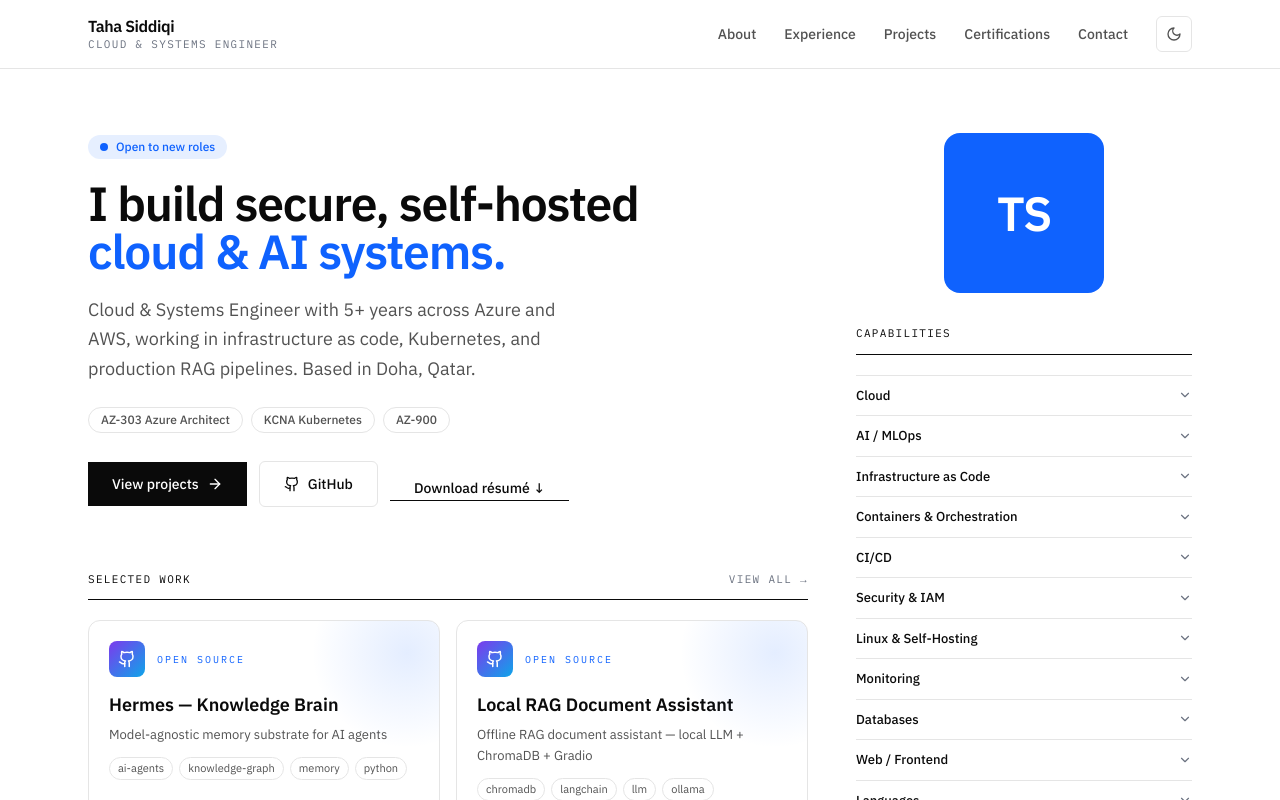
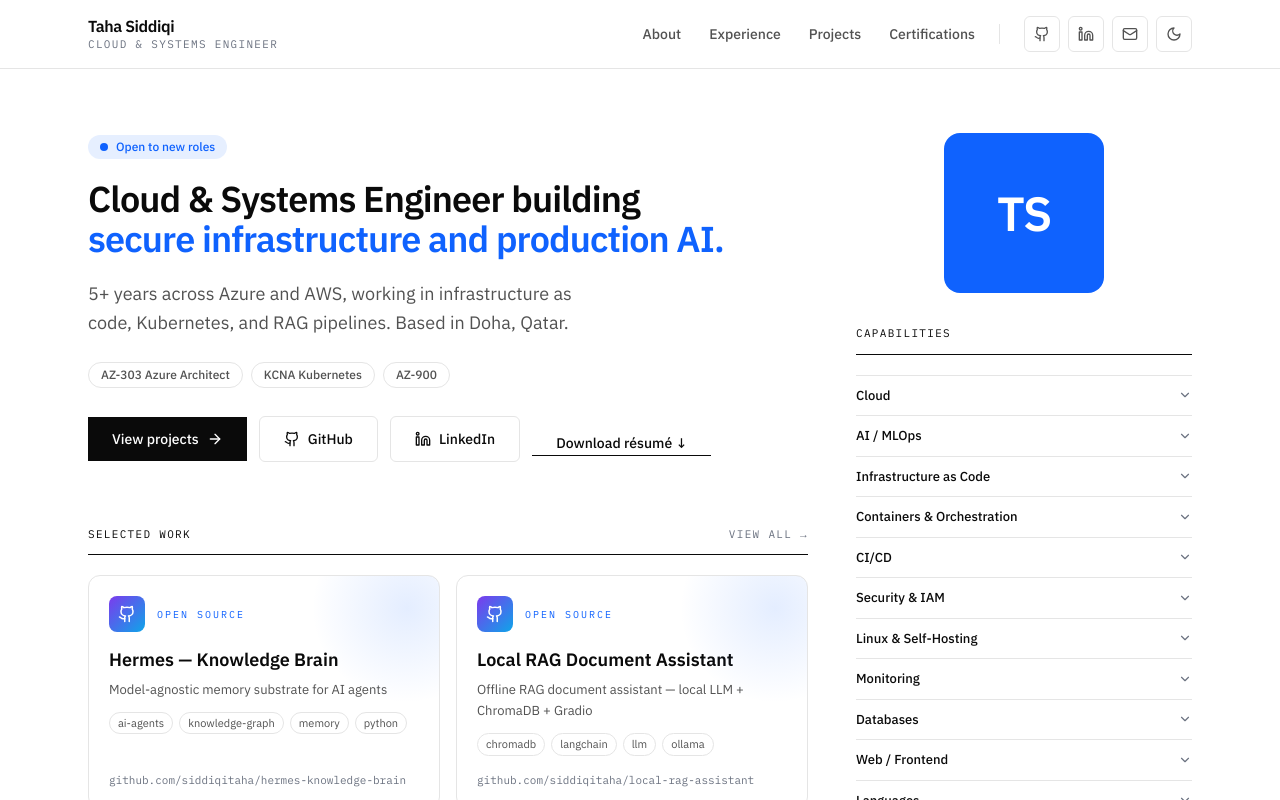
Before and after one commit to siddiqitaha/siddiqitaha.github.io, a React (Vite) app: page / in a window 1280 px wide. Shown: the top 800 px of the page. Built offline with nearby package versions, Linux system fonts and the light colour scheme.

Commit message:
Nav contact icons + drop Contact page; role-forward AI headline (smaller); interpersonal About; résumé without GitHub in header

```diff
--- a/src/App.jsx
+++ b/src/App.jsx
@@ -8,7 +8,6 @@ import About from './pages/About'
 import Experience from './pages/Experience'
 import Projects from './pages/Projects'
 import Certifications from './pages/Certifications'
-import Contact from './pages/Contact'
 import Lab from './pages/Lab'
 import CapLab from './pages/CapLab'
 
@@ -45,7 +44,6 @@ export default function App() {
             <Route path="/experience" element={<Page><Experience /></Page>} />
             <Route path="/projects" element={<Page><Projects /></Page>} />
             <Route path="/certifications" element={<Page><Certifications /></Page>} />
-            <Route path="/contact" element={<Page><Contact /></Page>} />
             <Route path="/lab" element={<Page><Lab /></Page>} />
             <Route path="/caplab" element={<Page><CapLab /></Page>} />
           </Routes>
--- a/src/components/Nav.jsx
+++ b/src/components/Nav.jsx
@@ -1,6 +1,7 @@
 import { useState } from 'react'
 import { Link, NavLink } from 'react-router-dom'
-import { Menu, X } from 'lucide-react'
+import { Menu, X, Github, Linkedin, Mail } from 'lucide-react'
+import { profile } from '../data/content'
 import ThemeToggle from './ThemeToggle'
 
 const links = [
@@ -8,8 +9,21 @@ const links = [
   { to: '/experience', label: 'Experience' },
   { to: '/projects', label: 'Projects' },
   { to: '/certifications', label: 'Certifications' },
-  { to: '/contact', label: 'Contact' },
 ]
+
+const iconBtn = 'grid h-9 w-9 place-items-center rounded-md border border-line text-ink-soft transition hover:border-accent/50 hover:text-ink'
+
+function ContactIcons() {
+  return (
+    <>
+      <a href={profile.github} target="_blank" rel="noreferrer" aria-label="GitHub" className={iconBtn}><Github size={16} /></a>
+      {profile.linkedin && (
+        <a href={profile.linkedin} target="_blank" rel="noreferrer" aria-label="LinkedIn" className={iconBtn}><Linkedin size={16} /></a>
+      )}
+      <a href={`mailto:${profile.email}`} aria-label="Email" className={iconBtn}><Mail size={16} /></a>
+    </>
+  )
+}
 
 export default function Nav() {
   const [open, setOpen] = useState(false)
@@ -21,7 +35,8 @@ export default function Nav() {
           <div className="lbl mt-0.5">Cloud &amp; Systems Engineer</div>
         </Link>
 
-        <div className="hidden items-center gap-7 md:flex">
+        <div className="hidden items-center gap-6 md:flex">
+          <div className="flex items-center gap-7">
             {links.map((l) => (
               <NavLink
                 key={l.to}
@@ -35,7 +50,12 @@ export default function Nav() {
                 {l.label}
               </NavLink>
             ))}
+          </div>
+          <span className="h-5 w-px bg-line" />
+          <div className="flex items-center gap-2">
+            <ContactIcons />
             <ThemeToggle />
+          </div>
         </div>
 
         <div className="flex items-center gap-2 md:hidden">
@@ -59,6 +79,9 @@ export default function Nav() {
                 {l.label}
               </NavLink>
             ))}
+            <div className="flex items-center gap-2 py-3">
+              <ContactIcons />
+            </div>
           </div>
         </div>
       )}
--- a/src/data/content.js
+++ b/src/data/content.js
@@ -12,7 +12,7 @@ export const profile = {
   openToWork: true,
   email: 'siddiqitaha1@gmail.com',
   github: 'https://github.com/siddiqitaha',
-  linkedin: '', // add your LinkedIn URL
+  linkedin: 'https://linkedin.com/in/siddiqitaha',
   resumeUrl: '/resume.pdf', // drop your résumé PDF in /public as resume.pdf
 }
 
@@ -27,9 +27,9 @@ export const bio = [
 ]
 
 export const principles = [
-  { t: 'Secure by default', d: 'IAM, least privilege, and intrusion detection designed in from the start — not bolted on after.' },
-  { t: "Reproducible or it didn't happen", d: 'Infrastructure-as-code and validated runbooks over hand-built, snowflake servers.' },
-  { t: 'Automate, then trust', d: 'Backups, deploys, and recovery are tested procedures — not last-minute heroics.' },
+  { t: 'Own the outcome', d: 'I take responsibility for the whole result, not just my slice: the late-night fix and the doc that stops it happening again.' },
+  { t: 'Explain it simply', d: 'I translate technical trade-offs into plain language, so non-engineers can make good decisions with me.' },
+  { t: 'Document for the next person', d: "I write things down as I build, so the team (or future me) isn't stuck reverse-engineering my choices." },
 ]
 
 export const skills = [
@@ -226,7 +226,7 @@ export const education = [
     school: 'University of Aberdeen',
     detail: 'BSc Business Management & Information Systems',
     period: 'Sep 2020 – Jun 2024',
-    note: 'Campus Committee Chairman — led a 19-member committee, organized career fairs, co-authored student bylaws.',
+    note: 'Campus Committee Chairman: led a 19-member committee, organized career fairs, co-authored student bylaws.',
   },
   {
     school: 'Elev8 Future Digital Leaders — Microsoft Qatar',
--- a/src/pages/About.jsx
+++ b/src/pages/About.jsx
@@ -1,11 +1,5 @@
 import { Section, SectionHead, Reveal } from '../components/ui'
-import { profile, education } from '../data/content'
-
-const principles = [
-  { t: 'Secure by default', d: 'IAM, least privilege, and intrusion detection designed in from the start — not bolted on after.' },
-  { t: "Reproducible or it didn't happen", d: 'Infrastructure-as-code and validated runbooks over hand-built, snowflake servers.' },
-  { t: 'Automate, then trust', d: 'Backups, deploys, and recovery are tested procedures — not last-minute heroics.' },
-]
+import { education, bio, principles } from '../data/content'
 
 export default function About() {
   return (
@@ -19,28 +13,9 @@ export default function About() {
 
       <div className="mt-10 grid gap-10 md:grid-cols-12">
         <div className="space-y-4 text-lg leading-relaxed text-ink-soft md:col-span-8">
-          <Reveal>
-            <p>
-              I came to cloud architecture through information systems and a lot of hands-on
-              operations — which is why I gravitate to owning the entire stack, from the network and
-              identity layer up to the model behind an app.
-            </p>
-          </Reveal>
-          <Reveal delay={0.05}>
-            <p>
-              At Mannai, Qatar's leading Microsoft Platinum Partner, I migrated enterprise
-              applications to Azure and built MLOps pipelines for clients. Today, at ZIACO, I
-              architect and run a self-hosted private cloud end to end — identity, SSO, intrusion
-              detection, and an AI monitoring pipeline.
-            </p>
-          </Reveal>
-          <Reveal delay={0.1}>
-            <p>
-              Most of my side projects exist because I wanted that same level of control over my own
-              tools. I'm a Canadian citizen based in {profile.location}, looking for a team where I can
-              own cloud and platform architecture — and bring AI into production responsibly.
-            </p>
-          </Reveal>
+          {bio.map((para, i) => (
+            <Reveal key={i} delay={i * 0.05}><p>{para}</p></Reveal>
+          ))}
         </div>
 
         <aside className="md:col-span-4 md:border-l md:border-line md:pl-8">
@@ -63,7 +38,7 @@ export default function About() {
             <Reveal key={e.school} delay={i * 0.05}>
               <div className="grid grid-cols-12 items-baseline gap-3 py-5">
                 <h3 className="col-span-12 font-semibold md:col-span-4">{e.school}</h3>
-                <p className="col-span-12 text-sm text-ink-soft md:col-span-6">{e.detail}{e.note ? ` — ${e.note}` : ''}</p>
+                <p className="col-span-12 text-sm text-ink-soft md:col-span-6">{e.detail}{e.note ? `. ${e.note}` : ''}</p>
                 <span className="lbl col-span-12 md:col-span-2 md:text-right">{e.period}</span>
               </div>
             </Reveal>
--- a/src/pages/Contact.jsx
+++ /dev/null
@@ -1,12 +0,0 @@
-import { Section, Reveal } from '../components/ui'
-import { profile } from '../data/content'
-import { ContactSplit } from '../patterns/Contact'
-
-export default function Contact() {
-  return (
-    <Section className="py-14">
-      <Reveal><p className="lbl">Contact</p></Reveal>
-      <div className="mt-6"><ContactSplit profile={profile} /></div>
-    </Section>
-  )
-}
--- a/src/pages/Home.jsx
+++ b/src/pages/Home.jsx
@@ -23,13 +23,13 @@ export default function Home() {
                   <span className="h-2 w-2 rounded-full bg-accent" /> Open to new roles
                 </span>
               )}
-              <h1 className="mt-5 font-head text-4xl font-semibold leading-[1.1] tracking-tight md:text-5xl">
-                I build secure, <span className="whitespace-nowrap">self-hosted</span><br />
-                <span className="text-accent">cloud &amp; AI systems.</span>
+              <h1 className="mt-5 font-head text-3xl font-semibold leading-[1.12] tracking-tight md:text-4xl">
+                Cloud &amp; Systems Engineer building<br />
+                <span className="text-accent">secure infrastructure and production AI.</span>
               </h1>
               <p className="mt-5 max-w-lg text-lg leading-relaxed text-ink-soft">
-                Cloud &amp; Systems Engineer with 5+ years across Azure and AWS, working in
-                infrastructure as code, Kubernetes, and production RAG pipelines. Based in {profile.location}.
+                5+ years across Azure and AWS, working in infrastructure as code, Kubernetes,
+                and RAG pipelines. Based in {profile.location}.
               </p>
               <div className="mt-6 flex flex-wrap gap-2">
                 {certBadges.map((c) => (
@@ -77,7 +77,7 @@ export default function Home() {
           <Reveal>
             <h2 className="font-head text-3xl font-semibold tracking-tight">Let's build something solid.</h2>
             <p className="mt-3 max-w-md text-ink-soft">Have something you're building? I'd like to hear about it.</p>
-            <div className="mt-7"><Button to="/contact">Get in touch <ArrowRight size={16} /></Button></div>
+            <div className="mt-7"><Button href={`mailto:${profile.email}`}>Get in touch <ArrowRight size={16} /></Button></div>
           </Reveal>
         </div>
       </Section>
```
Also changed, not shown: 1 other file (tests, documents, lock files or other folders). Lines whose indentation alone changed are shown as unchanged.
